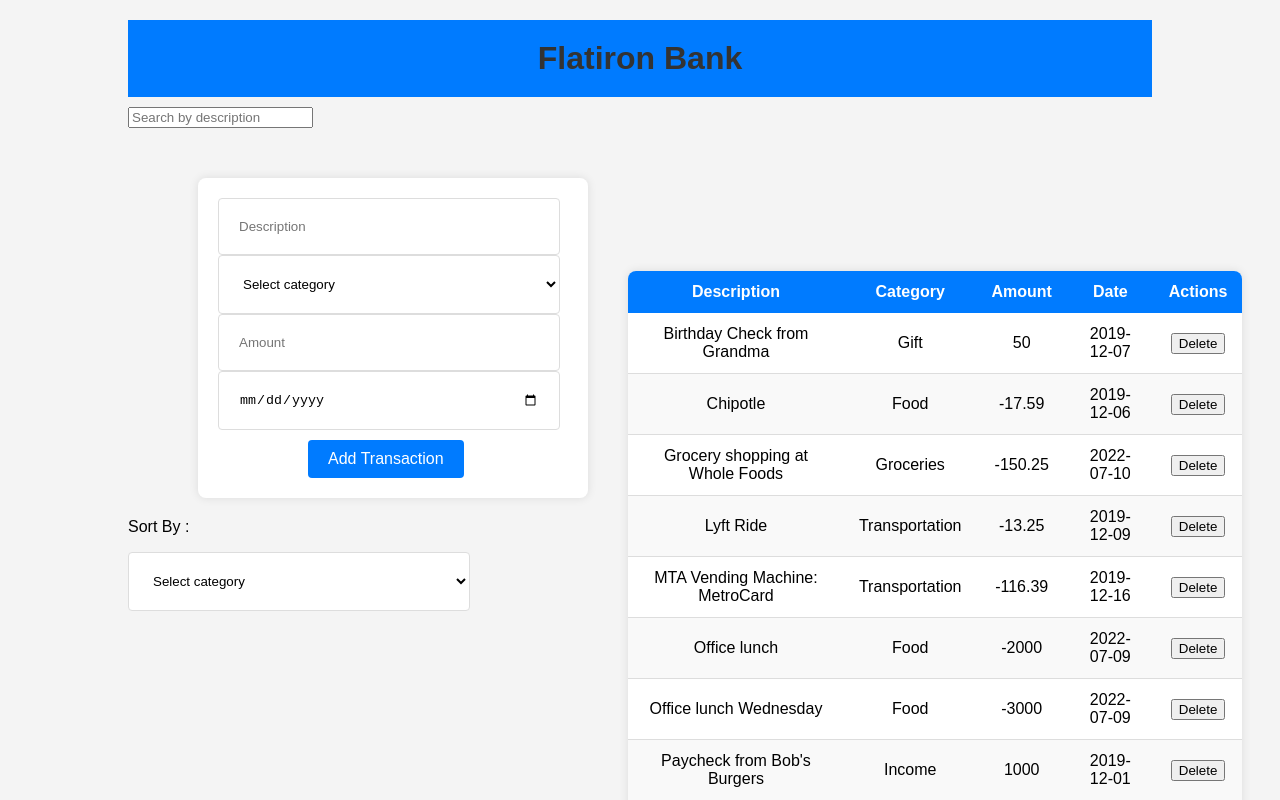
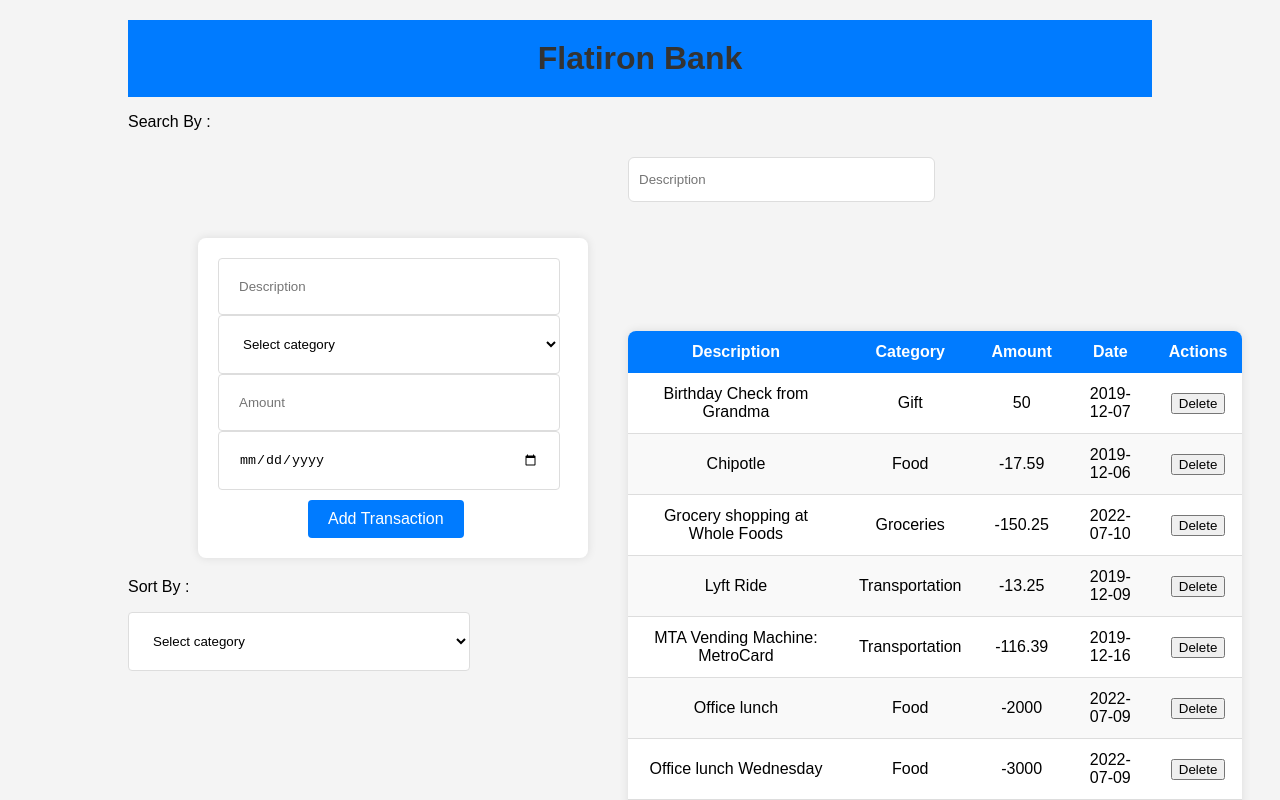
Before and after one commit to code-iddih/task-phase2-week-01-code-challenge, a React (Create React App) app: page / in a window 1280 px wide. Shown: the top 800 px of the page. Built offline with nearby package versions, Linux system fonts and the light colour scheme; data requests are answered from the project's data file.

Commit message:
Adding a <p> tag

```diff
--- a/src/components/SearchBar.js
+++ b/src/components/SearchBar.js
@@ -2,11 +2,14 @@ import React from 'react';
 
 function SearchBar({ setSearchTerm }) {
   return (
-    <input
+    <div>
+    <p id='search-by'>Search By :</p>
+    <input id='search'
       type="text"
-      placeholder="Search by description"
+      placeholder="Description"
       onChange={(e) => setSearchTerm(e.target.value)}
     />
+    </div>
   );
 }
 
```
